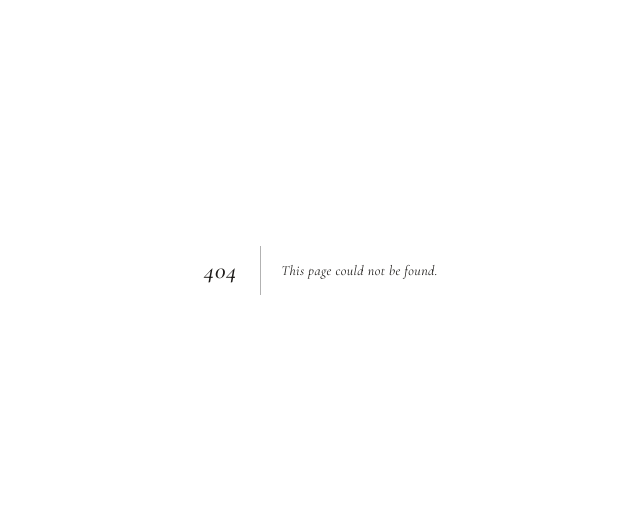
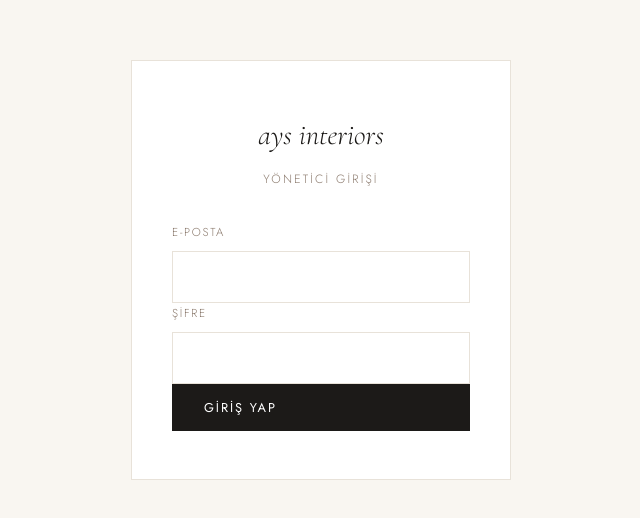
Before and after one commit to numanozkaya/aysinteriors, a Next.js app: page /admin/login in a window 1280 px wide. Before the commit this address had no page. Shown: the part 130-648 px from the top of the page, without its empty margins (319-959 px from the left). Built offline with nearby package versions, Linux system fonts and the light colour scheme; no server answers.

Commit message:
feat: admin login page with Supabase Auth

```diff
--- /dev/null
+++ b/app/admin/login/page.tsx
@@ -0,0 +1,55 @@
+'use client'
+import { useState, FormEvent } from 'react'
+import { useRouter } from 'next/navigation'
+import { createClient } from '@/lib/supabase/client'
+
+export default function AdminLoginPage() {
+  const [error, setError] = useState('')
+  const [loading, setLoading] = useState(false)
+  const router = useRouter()
+  const supabase = createClient()
+
+  async function handleSubmit(e: FormEvent<HTMLFormElement>) {
+    e.preventDefault()
+    setLoading(true)
+    setError('')
+    const fd = new FormData(e.currentTarget)
+
+    const { error } = await supabase.auth.signInWithPassword({
+      email: fd.get('email') as string,
+      password: fd.get('password') as string,
+    })
+
+    if (error) {
+      setError('E-posta veya şifre hatalı.')
+      setLoading(false)
+      return
+    }
+
+    router.push('/admin/portfolio')
+    router.refresh()
+  }
+
+  return (
+    <div className="admin-login">
+      <div className="admin-login__box">
+        <div className="admin-login__logo">ays interiors</div>
+        <p className="admin-login__subtitle">Yönetici Girişi</p>
+        <form onSubmit={handleSubmit}>
+          <div className="form-group">
+            <label className="form-label" htmlFor="email">E-posta</label>
+            <input className="form-input" type="email" id="email" name="email" required autoComplete="email" />
+          </div>
+          <div className="form-group">
+            <label className="form-label" htmlFor="password">Şifre</label>
+            <input className="form-input" type="password" id="password" name="password" required autoComplete="current-password" />
+          </div>
+          {error && <p className="admin-login__error">{error}</p>}
+          <button type="submit" className="btn btn-primary" style={{ width: '100%' }} disabled={loading}>
+            {loading ? 'Giriş yapılıyor…' : 'Giriş Yap'}
+          </button>
+        </form>
+      </div>
+    </div>
+  )
+}
```
